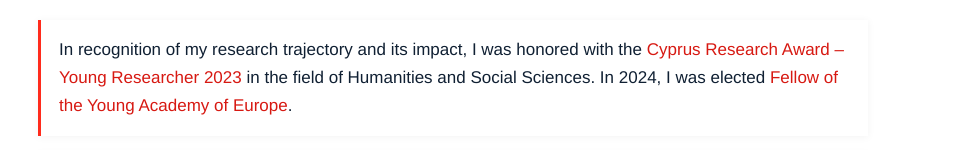
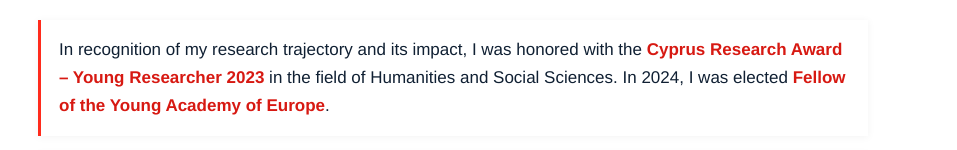
Before and after one commit to George33cy/georgiou, a plain HTML site: page index.html in a window 1280 px wide. Shown: the part 650-800 px from the top of the page, 323-1280 px from the left. Drawn offline with Linux system fonts and the light colour scheme.

Commit message:
Update index.html

```diff
--- a/index.html
+++ b/index.html
@@ -750,7 +750,7 @@
     href="https://knews.kathimerini.com.cy/en/news/dr-george-georgiou-of-unic-awarded-the-cyprus-research-award-%E2%80%93-young-researcher-2023-by-rif"
     target="_blank"
     rel="noopener noreferrer"
-          >Cyprus Research Award – Young Researcher 2023</a>
+  ><strong>Cyprus Research Award – Young Researcher 2023</strong></a>
 
   in the field of Humanities and Social Sciences. In 2024, I was elected
 
@@ -758,7 +758,7 @@
     href="https://yacadeuro.org/georgiou/"
     target="_blank"
     rel="noopener noreferrer"
-          >Fellow of the Young Academy of Europe</a>.
+  ><strong>Fellow of the Young Academy of Europe</strong></a>.
 
 </div>
 
```
Lines whose indentation alone changed are shown as unchanged.
